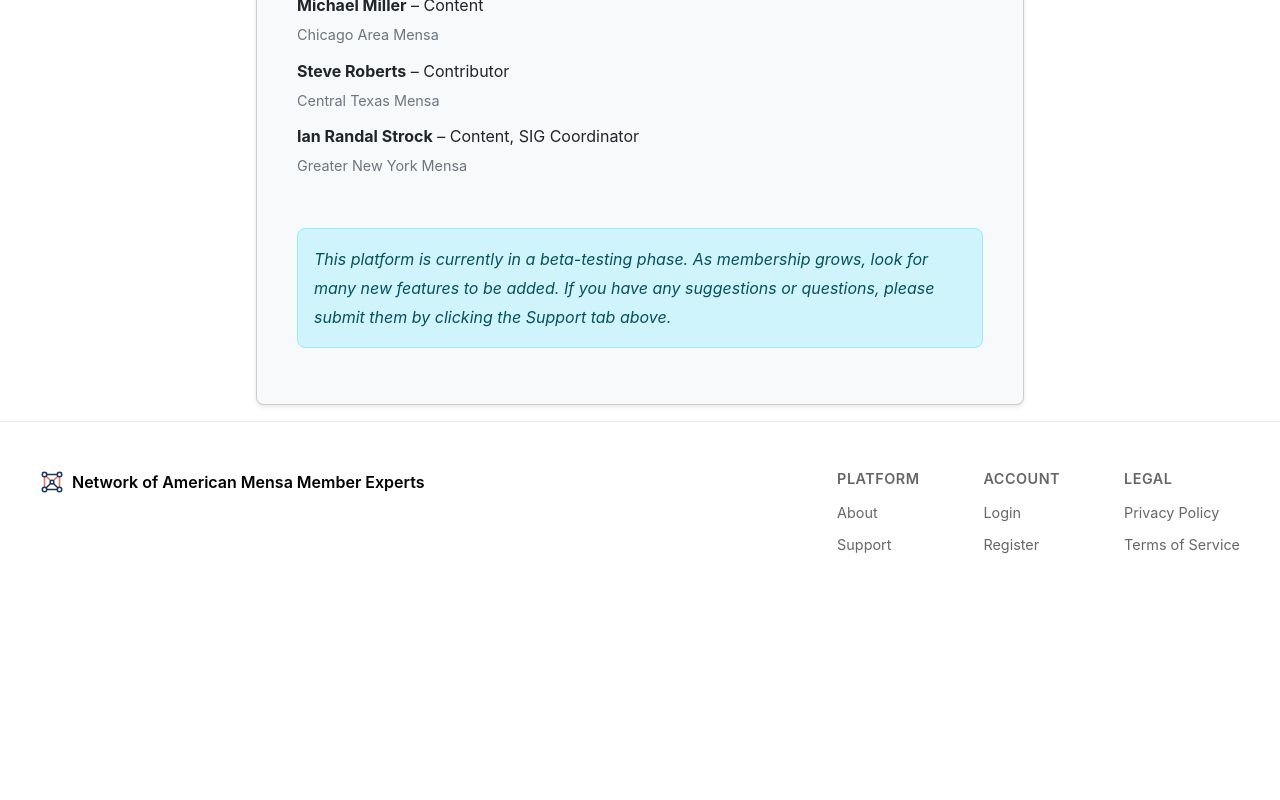
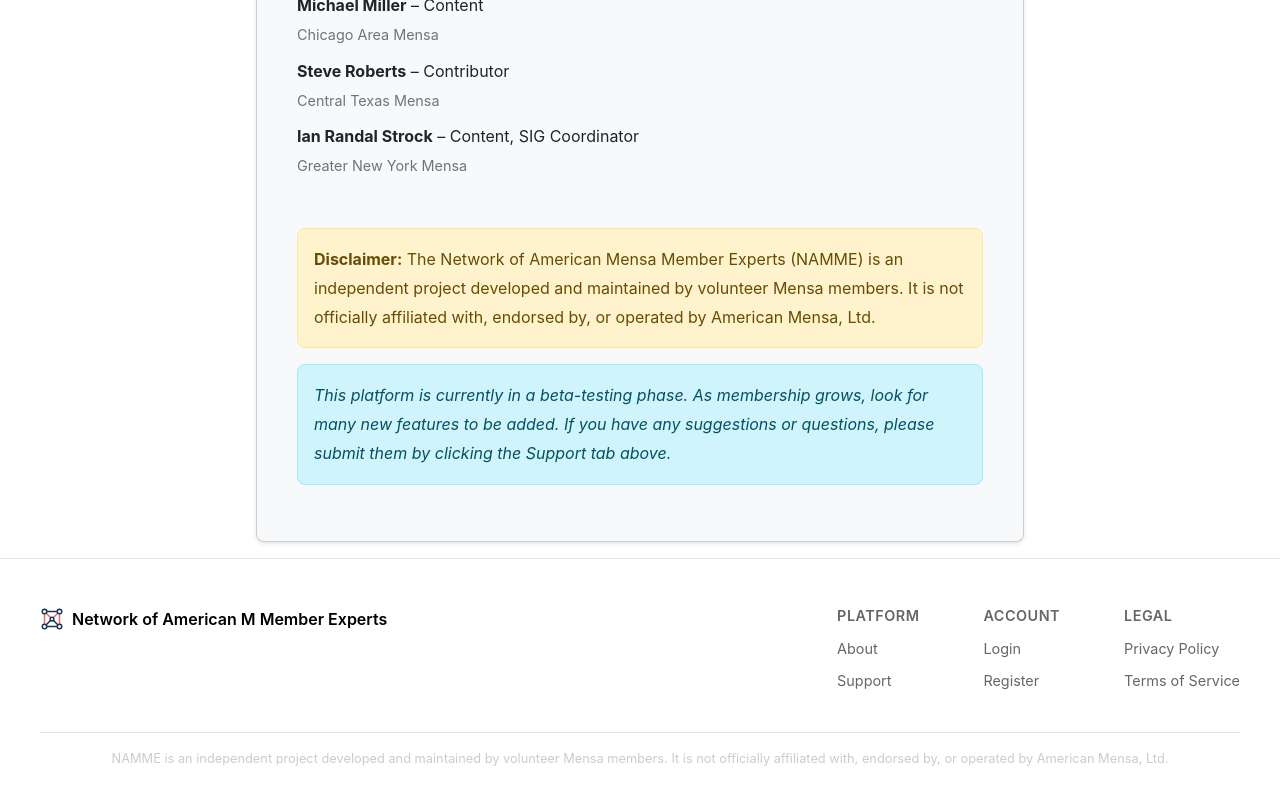
Before and after one commit to bbornino/mensa_member_connect_frontend, a React (Vite) app: page /about in a window 1280 px wide. Shown: the part 1872-2672 px from the top of the page. Before the commit the page ends 2468 px from the top, so only its background shows below. Built offline with nearby package versions, Linux system fonts and the light colour scheme; no server answers.

Commit message:
Remove Mensa from the name

```diff
--- a/src/components/public/About.tsx
+++ b/src/components/public/About.tsx
@@ -17,7 +17,7 @@ export default function About() {
 
             <div className={styles.content}>
               <p className="mb-4">
-                The <strong>Network of American Mensa Member Experts</strong> (NAMME) is a platform designed to help Mensa members share their expertise, collaborate on ideas, and support one another's goals. Whether you're looking for professional insight, creative collaboration, or simply to learn from another member's experience, this platform makes it easy to find and connect with the right people.
+                <strong>NAMME (Network of American Mensa Member Experts)</strong> is a platform designed to help Mensa members share their expertise, collaborate on ideas, and support one another's goals. Whether you're looking for professional insight, creative collaboration, or simply to learn from another member's experience, this platform makes it easy to find and connect with the right people.
               </p>
 
               <p className="mb-5">
@@ -84,7 +84,11 @@ export default function About() {
                 </li>
               </ul>
 
-              <Alert color="info" className="mt-4">
+              <Alert color="warning" className="mt-4">
+                <strong>Disclaimer:</strong> The Network of American Mensa Member Experts (NAMME) is an independent project developed and maintained by volunteer Mensa members. It is not officially affiliated with, endorsed by, or operated by American Mensa, Ltd.
+              </Alert>
+
+              <Alert color="info" className="mt-3">
                 <em>This platform is currently in a beta-testing phase. As membership grows, look for many new features to be added. If you have any suggestions or questions, please submit them by clicking the Support tab above.</em>
               </Alert>
             </div>
--- a/src/components/shared/Footer.module.scss
+++ b/src/components/shared/Footer.module.scss
@@ -85,3 +85,12 @@
     text-decoration: underline;
   }
 }
+
+.disclaimer {
+  margin-top: $spacing-lg;
+  padding-top: $spacing-sm;
+  border-top: 1px solid $color-gray-border;
+  font-size: 0.8rem;
+  color: $color-gray-medium;
+  text-align: center;
+}
--- a/src/components/shared/Footer.tsx
+++ b/src/components/shared/Footer.tsx
@@ -24,7 +24,7 @@ export default function Footer() {
                   alt="NAMME Logo"
                   className={styles.logo}
                 />
-                <span className={styles.siteName}>Network of American Mensa Member Experts</span>
+                <span className={styles.siteName}>Network of American M Member Experts</span>
               </Link>
             </div>
           </Col>
@@ -122,6 +122,9 @@ export default function Footer() {
             </div>
           </Col>
         </Row>
+        <div className={styles.disclaimer}>
+          NAMME is an independent project developed and maintained by volunteer Mensa members. It is not officially affiliated with, endorsed by, or operated by American Mensa, Ltd.
+        </div>
       </Container>
     </footer>
   );
--- a/src/components/shared/MainMenu.tsx
+++ b/src/components/shared/MainMenu.tsx
@@ -20,7 +20,7 @@ export default function MainMenu() {
               className="me-2"
               style={{ width: "32px", height: "32px" }}
             />
-            <strong className="d-none d-md-inline">Network of American Mensa Member Experts</strong>
+            <strong className="d-none d-md-inline">Network of American M Member Experts (NAMME)</strong>
             <strong className="d-inline d-md-none">NAMME</strong>
           </NavbarBrand>
 
```
